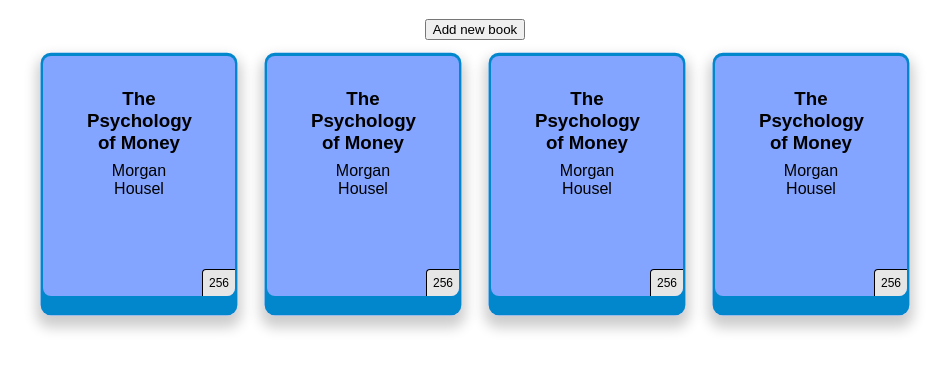
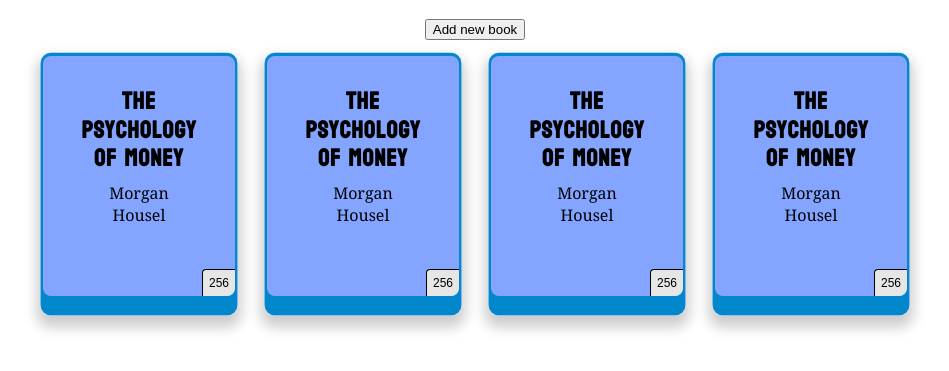
Before and after one commit to beansebrrr/library, a plain HTML site: page index.html in a window 1280 px wide. Shown: the part 61-432 px from the top of the page, without its empty margins (165-1114 px from the left). Drawn offline with Linux system fonts and the light colour scheme.

Commit message:
🎨 Added fonts 🔠 so it looks cooler now

```diff
--- a/styles.css
+++ b/styles.css
@@ -2,6 +2,11 @@
 *::after,
 *::before {
   box-sizing: border-box;
+}
+
+@font-face {
+  font-family: 'Koulen';
+  src: url(./fonts/koulen-v28-latin-regular.woff2);
 }
 
 body {
@@ -60,9 +65,20 @@ main {
 
 .book-title,
 .book-author {
-  max-width: 10ch;
+  max-width: 12ch;
   text-align: center;
   margin: 0 auto 0.5rem;
+}
+
+.book-title {
+  font-size: 1.5rem;
+  font-family: 'Koulen', 'Courier New', Courier, monospace;
+  line-height: 1.2;
+  letter-spacing: 1px;
+}
+
+.book-author {
+  font-family: Cambria, Cochin, Georgia, Times, 'Times New Roman', serif;
 }
 
 .page-count {
```
Also changed, not shown: fonts/koulen-v28-latin-regular.woff2 (added).
